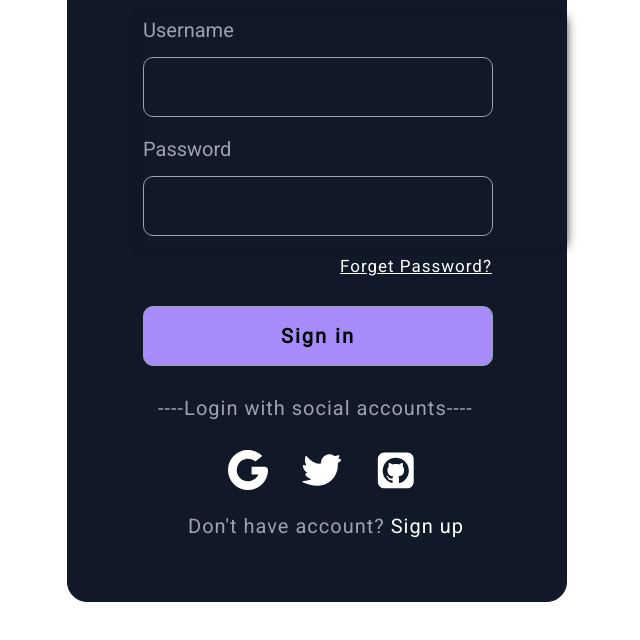
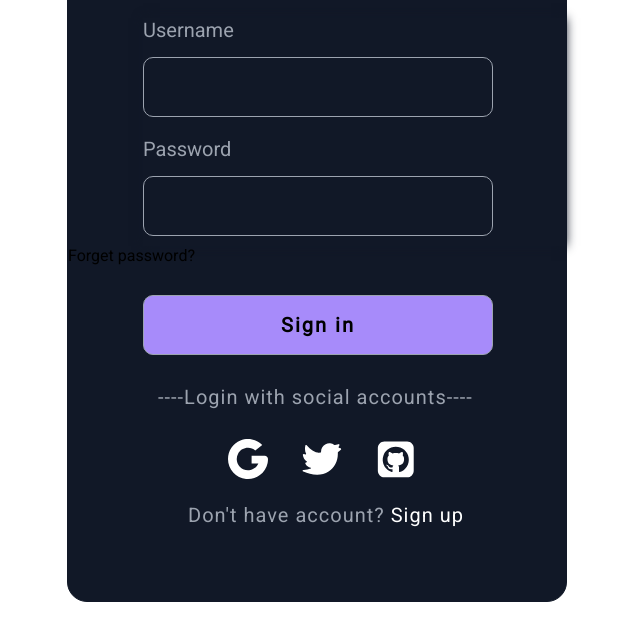
Before and after one commit to oengzhileang/LoginPage, a plain HTML site: page index.html in a window 1280 px wide. Shown: the part 148-788 px from the top of the page, without its empty margins (445-1085 px from the left). Drawn offline with Linux system fonts and the light colour scheme.

Commit message:
Add files via upload

```diff
--- a/index.html
+++ b/index.html
@@ -18,7 +18,7 @@
             <label for="Password">Password</label>
             <input type="Password" id="Password">
         </div>
-        <a href="#">Forget Password?</a>
+        <p class="forget-pass">Forget password?</p>
         <button class="Sign-in">Sign in</button>
         <p class="text">----Login with social accounts----</p>
         <svg class="icon1" xmlns="http://www.w3.org/2000/svg" width="40" height="40" viewBox="0 0 40 40" fill="none">
```
